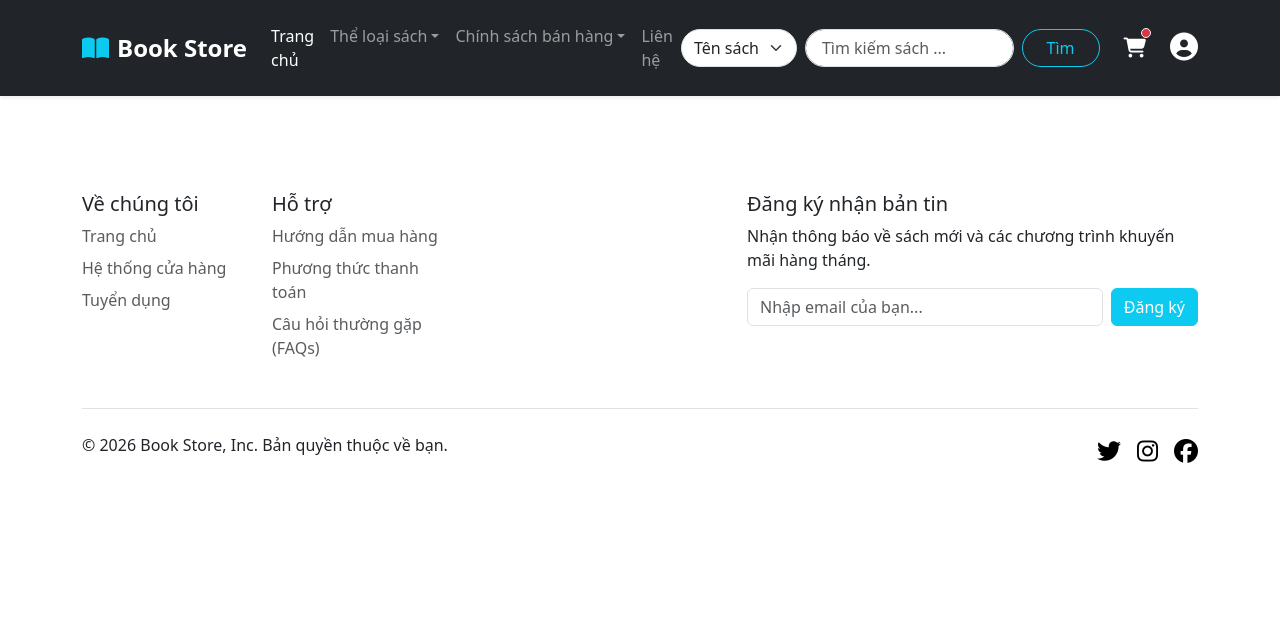
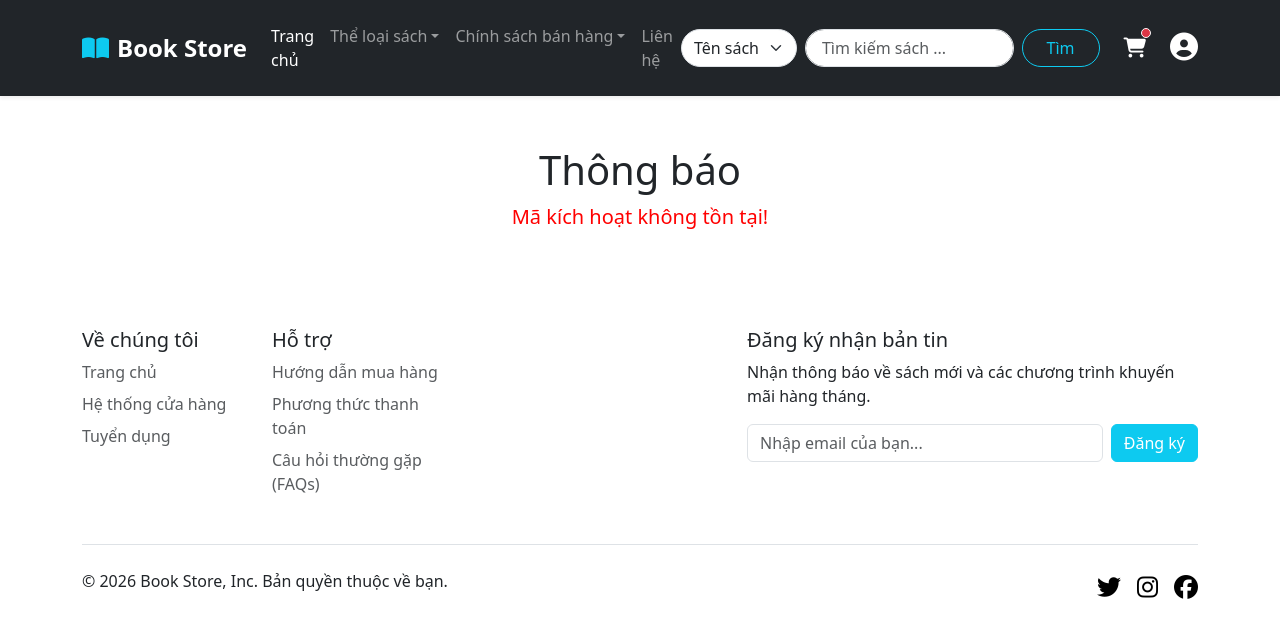
Before and after one commit to kienchu05/BookShop_FrontEnd, a React (Create React App) app: page /activate in a window 1280 px wide. Shown: the top 638 px of the page. Built offline with nearby package versions, Linux system fonts and the light colour scheme.

Commit message:
Gmail SMTP

```diff
--- a/src/App.tsx
+++ b/src/App.tsx
@@ -9,6 +9,7 @@ import About from "./Layouts/Components/Abouts/About";
 import BookDetail from "./Layouts/Components/Product/Components/BookDetail";
 import RatingBook from "./Layouts/Components/Product/Components/RatingBook";
 import Register from "./Layouts/Components/Users/Register";
+import ActivateAccount from "./Layouts/Components/Users/ActivateAccount";
 
 function App() {
   const [search, setSearch] = useState("");
@@ -49,6 +50,7 @@ function App() {
             }
           />
           <Route path="/register" element={<Register />} />
+          <Route path="/activate" element={<ActivateAccount />} />
         </Routes>
         <Footer />
       </BrowserRouter>
--- /dev/null
+++ b/src/Layouts/Components/Users/ActivateAccount.tsx
@@ -0,0 +1,74 @@
+import React, { useEffect, useState, useRef } from "react";
+import { useSearchParams } from "react-router-dom";
+
+const ActivateAccount = () => {
+  const [searchParams] = useSearchParams();
+  const [message, setMessage] = useState("Đang kích hoạt tài khoản...");
+  const [status, setStatus] = useState<"loading" | "success" | "error">(
+    "loading",
+  );
+
+  // Dùng useRef để đánh dấu là "đã gọi API rồi", tránh bị Strict Mode gọi đúp
+  const hasFetched = useRef(false);
+
+  // Lấy mã code từ URL
+  const activationCode = searchParams.get("activationCode");
+
+  useEffect(() => {
+    if (!activationCode) {
+      setMessage("Mã kích hoạt không tồn tại!");
+      setStatus("error");
+      return;
+    }
+
+    // Nếu đã fetch rồi thì DỪNG LẠI, không gọi lần 2
+    if (hasFetched.current) return;
+    hasFetched.current = true;
+
+    // Gọi API tới Backend
+    fetch(
+      `http://localhost:8080/user/activate-account?activationCode=${activationCode}`,
+    )
+      .then(async (res) => {
+        const textData = await res.text(); // Lấy dữ liệu dạng text thô trước
+        let displayMessage = textData;
+
+        try {
+          const jsonData = JSON.parse(textData);
+          if (jsonData.message) {
+            displayMessage = jsonData.message;
+          }
+        } catch (error) {
+        }
+
+        if (res.ok) {
+          setMessage(displayMessage);
+          setStatus("success");
+        } else {
+          setMessage(displayMessage);
+          setStatus("error");
+        }
+      })
+      .catch(() => {
+        setMessage("Có lỗi xảy ra khi kết nối tới server.");
+        setStatus("error");
+      });
+  }, [activationCode]);
+
+  return (
+    <div style={{ textAlign: "center", marginTop: "50px" }}>
+      <h1>Thông báo</h1>
+      <p
+        style={{
+          color: status === "error" ? "red" : "green",
+          fontSize: "20px",
+        }}
+      >
+        {message}
+      </p>
+      {status === "success" && <a href="/login">Nhấn vào đây để đăng nhập</a>}
+    </div>
+  );
+};
+
+export default ActivateAccount;
--- a/src/Layouts/Components/Users/Register.tsx
+++ b/src/Layouts/Components/Users/Register.tsx
@@ -175,6 +175,8 @@ const Register: React.FC = () => {
           phone: formData.phone,
           email: formData.email,
           password: formData.password,
+          isActivated: 0,
+          activationCode: "",
         }),
       });
 
```
